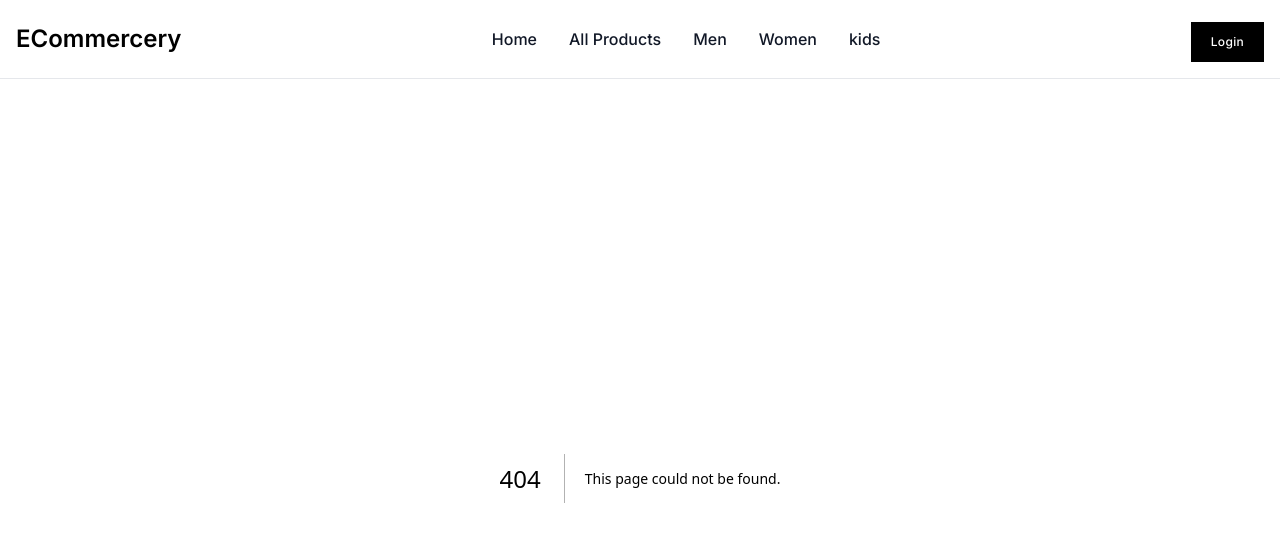
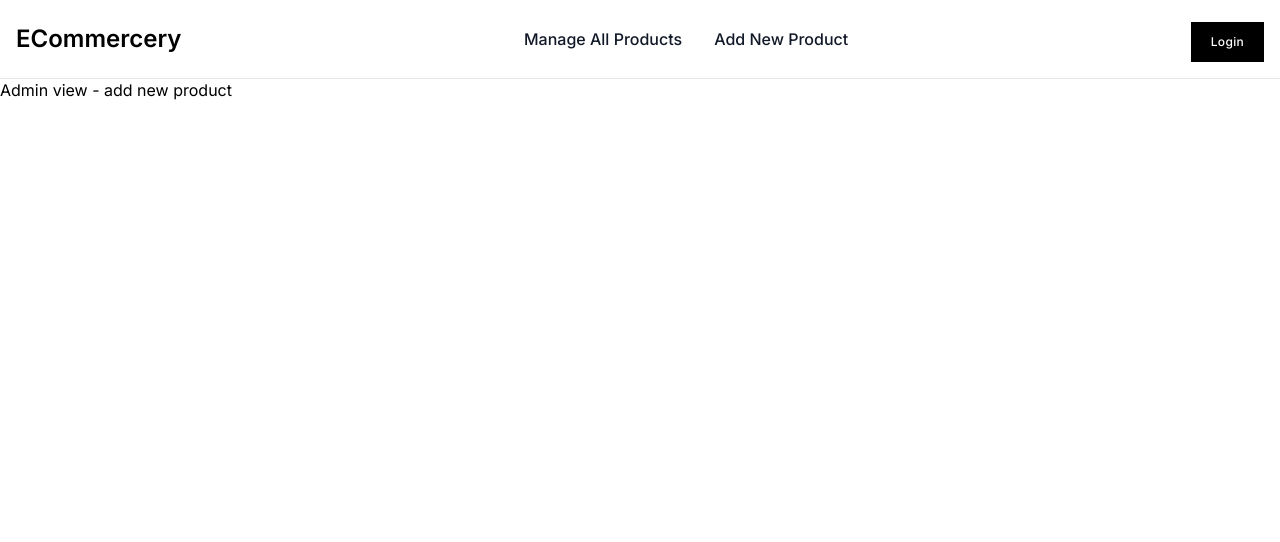
Before and after one commit to JarmanjitSingh/E-Commerce-Next.js, a Next.js app: page /admin-view/add-products in a window 1280 px wide. Before the commit this address had no page. Shown: the top 542 px of the page. Built offline with nearby package versions, Linux system fonts and the light colour scheme.

Commit message:
switching to admin view and client view

```diff
--- /dev/null
+++ b/src/app/admin-view/add-products/page.js
@@ -0,0 +1,11 @@
+import React from 'react'
+
+const AdminAddNewProduct = () => {
+  return (
+    <div>
+      Admin view - add new product
+    </div>
+  )
+}
+
+export default AdminAddNewProduct
--- /dev/null
+++ b/src/app/admin-view/all-products/page.js
@@ -0,0 +1,11 @@
+import React from 'react'
+
+const AdminAddNewProduct = () => {
+  return (
+    <div>
+      Admin view - all products
+    </div>
+  )
+}
+
+export default AdminAddNewProduct
--- /dev/null
+++ b/src/app/admin-view/page.js
@@ -0,0 +1,11 @@
+import React from 'react'
+
+const AdminView = () => {
+  return (
+    <div>
+      Admin view
+    </div>
+  )
+}
+
+export default AdminView
--- a/src/components/Navbar/index.js
+++ b/src/components/Navbar/index.js
@@ -4,11 +4,10 @@ import { adminNavOptions, navOptions } from "@/utils";
 import React, { Fragment, useContext } from "react";
 import CommonModal from "../CommonModal";
 import Cookies from "js-cookie";
-import { useRouter } from "next/navigation";
+import { usePathname, useRouter } from "next/navigation";
 
-const isAdminView = false;
 
-function NavItems({ isModalView }) {
+function NavItems({ isModalView=false , isAdminView, router }) {
   return (
     <div
       className={`items-center justify-between w-full md:flex md:w-auto ${
@@ -26,6 +25,7 @@ function NavItems({ isModalView }) {
               <li
                 className="cursor-pointer block py-2 pl-3 pr-4 text-gray-900 rounded md:p-0"
                 key={item.id}
+                onClick={()=> router.push(item.path)}
               >
                 {item.label}
               </li>
@@ -34,6 +34,7 @@ function NavItems({ isModalView }) {
               <li
                 className="cursor-pointer block py-2 pl-3 pr-4 text-gray-900 rounded md:p-0"
                 key={item.id}
+                onClick={()=> router.push(item.path)}
               >
                 {item.label}
               </li>
@@ -53,6 +54,7 @@ const Navbar = () => {
     setUser,
   } = useContext(GlobalContext);
   const router = useRouter();
+  const pathname = usePathname();
 
   function handleLogout() {
     setIsAuthUser(false);
@@ -62,12 +64,14 @@ const Navbar = () => {
     router.push("/");
   }
 
+  const isAdminView = pathname.includes("admin-view")
+
   return (
     <>
       <nav className="bg-white fixed w-full z-20 top-0 left-0 border-b border-gray-200">
         <div className="max-w-screen-xl flex flex-wrap items-center justify-between mx-auto p-4">
           <div className="flex item-center cursor-pointer">
-            <span className="self-center text-2xl font-semibold whitespace-nowrap">
+            <span onClick={()=> router.push("/")} className="self-center text-2xl font-semibold whitespace-nowrap">
               ECommercery
             </span>
           </div>
@@ -85,11 +89,11 @@ const Navbar = () => {
 
             {user?.role == "admin" ? (
               isAdminView ? (
-                <button className="mt-1.5 inline-block bg-black px-5 py-3 text-xs font-medium upprcase tracking-wide text-white">
+                <button onClick={()=> router.push("/")} className="mt-1.5 inline-block bg-black px-5 py-3 text-xs font-medium upprcase tracking-wide text-white">
                   Client View
                 </button>
               ) : (
-                <button className="mt-1.5 inline-block bg-black px-5 py-3 text-xs font-medium upprcase tracking-wide text-white">
+                <button onClick={()=> router.push("/admin-view")} className="mt-1.5 inline-block bg-black px-5 py-3 text-xs font-medium upprcase tracking-wide text-white">
                   Admin View
                 </button>
               )
@@ -132,7 +136,7 @@ const Navbar = () => {
               </svg>
             </button>
           </div>
-          <NavItems />
+          <NavItems isAdminView={isAdminView} router={router} />
         </div>
       </nav>
       <CommonModal
@@ -140,6 +144,7 @@ const Navbar = () => {
         mainContent={<NavItems isModalView={true} />}
         show={showNavModal}
         setShow={setShowNavModal}
+        isAdminView={isAdminView}
       />
     </>
   );
--- a/src/utils/index.js
+++ b/src/utils/index.js
@@ -35,7 +35,7 @@ export const adminNavOptions = [
   {
     id: "adminNewProduct",
     label: "Add New Product",
-    path: "/admin-view/add-product",
+    path: "/admin-view/add-products",
   },
 ];
 
```
